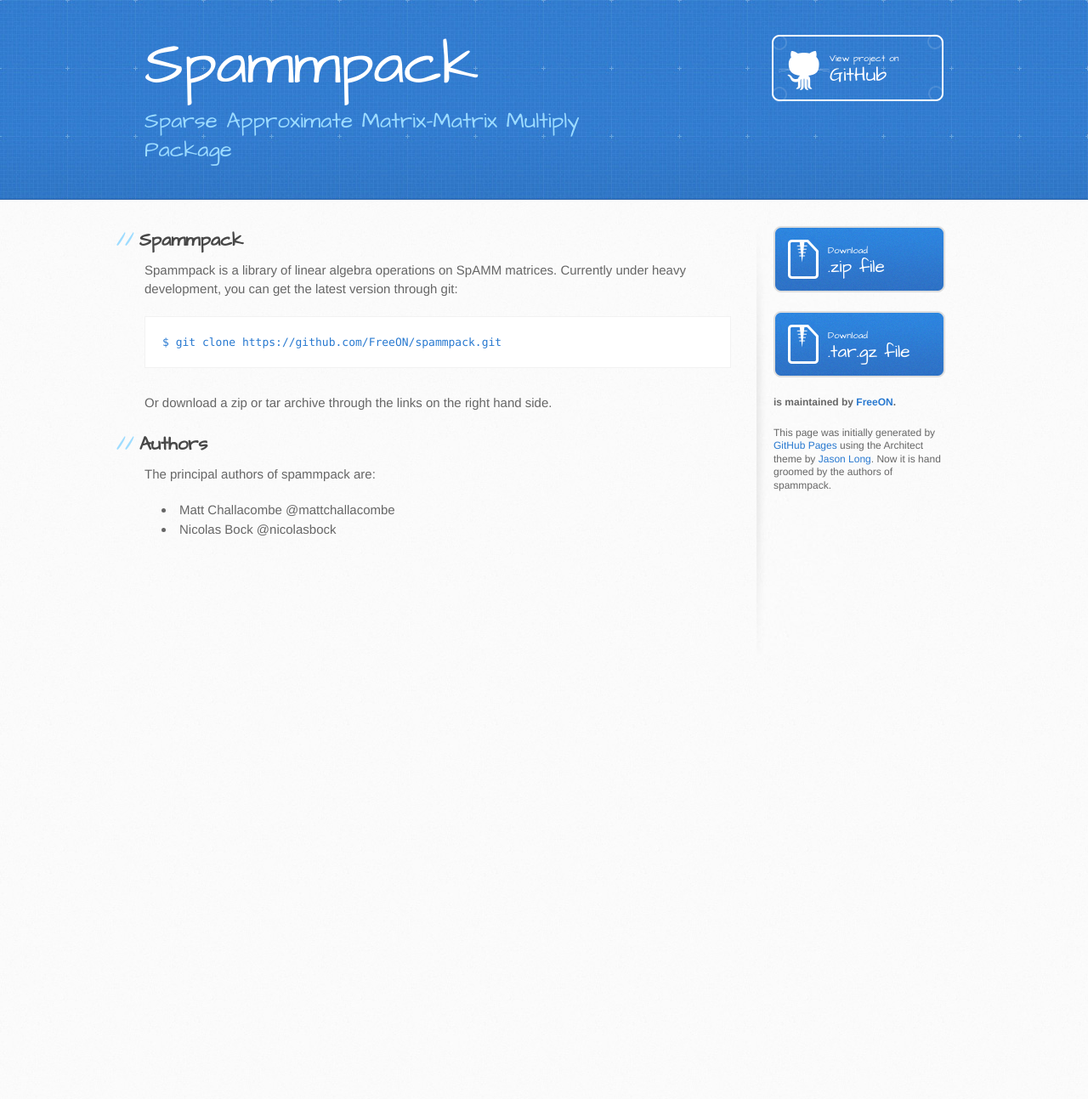
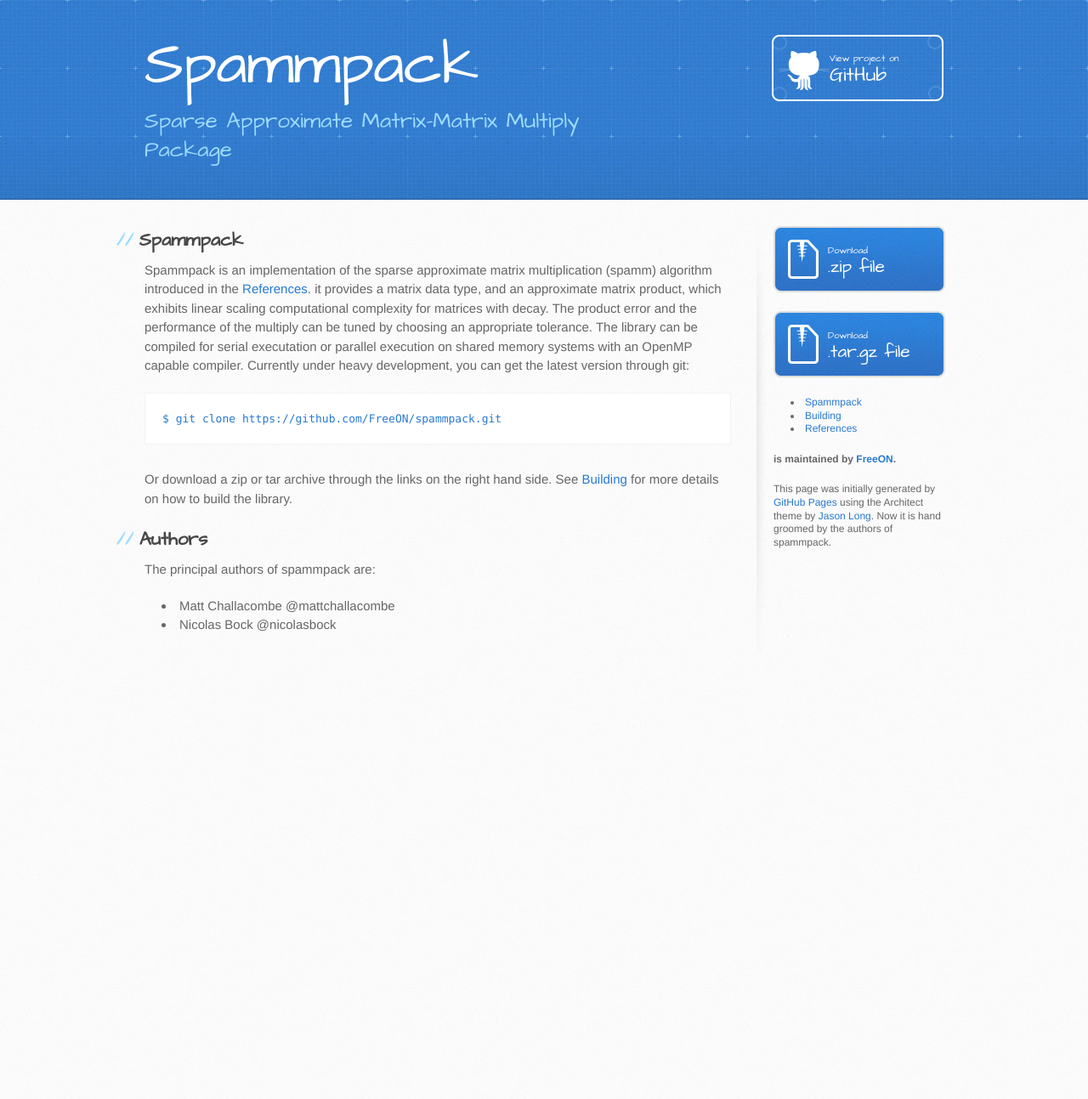
Before and after one commit to FreeON/spammpack, a Jekyll site: the page built from index.md, in a window 1280 px wide. Shown: the whole page at 85% size. Built offline with Jekyll 4.4.1, drawn with Linux system fonts in a browser that asks for light colours; before the commit the page ends 1227 px from its top, so only the background shows below that.

Commit message:
Added references.

```diff
--- a/_config.yml
+++ b/_config.yml
@@ -3,3 +3,8 @@ gems:
 
 footer-links:
   github: nicolasbock
+
+pages_list:
+  Spammpack: "/"
+  Building: "/building.html"
+  References: "/references.html"
--- a/_layouts/default.html
+++ b/_layouts/default.html
@@ -1,20 +1,86 @@
-{% include header.html %}
-{% include main_section.html %}
+<!DOCTYPE html>
+<html>
+  <head>
+    <meta charset='utf-8'>
+    <meta http-equiv="X-UA-Compatible" content="chrome=1">
+    <meta name="viewport" content="width=device-width, initial-scale=1, maximum-scale=1">
+    <link href='https://fonts.googleapis.com/css?family=Architects+Daughter' rel='stylesheet' type='text/css'>
+    <link rel="stylesheet" type="text/css" href="stylesheets/stylesheet.css" media="screen">
+    <link rel="stylesheet" type="text/css" href="stylesheets/pygment_trac.css" media="screen">
+    <link rel="stylesheet" type="text/css" href="stylesheets/print.css" media="print">
+
+    <!--[if lt IE 9]>
+    <script src="//html5shiv.googlecode.com/svn/trunk/html5.js"></script>
+    <![endif]-->
+
+    <title>{% if page.title %}{{page.title}}{% else %}Spammpack{% endif %}</title>
+
+    <script>
+      (function(i,s,o,g,r,a,m){i['GoogleAnalyticsObject']=r;i[r]=i[r]||function(){
+      (i[r].q=i[r].q||[]).push(arguments)},i[r].l=1*new Date();a=s.createElement(o),
+      m=s.getElementsByTagName(o)[0];a.async=1;a.src=g;m.parentNode.insertBefore(a,m)
+      })(window,document,'script','//www.google-analytics.com/analytics.js','ga');
+
+      ga('create', 'UA-18986301-3', 'auto');
+      ga('send', 'pageview');
+
+    </script>
+  </head>
+
+  <body>
+    <header>
+      <div class="inner">
+        <h1>Spammpack</h1>
+        <h2>Sparse Approximate Matrix-Matrix Multiply Package</h2>
+        <a href="https://github.com/FreeON/spammpack" class="button"><small>View project on</small> GitHub</a>
+      </div>
+    </header>
+
+    <div id="content-wrapper">
+      <div class="inner clearfix">
+        <section id="main-content">
+
 {{ content }}
+
+        </section>
+
+        <aside id="sidebar">
+          <a href="https://github.com/FreeON/spammpack/zipball/master" class="button">
+            <small>Download</small>
+            .zip file
+          </a>
+          <a href="https://github.com/FreeON/spammpack/tarball/master" class="button">
+            <small>Download</small>
+            .tar.gz file
+          </a>
+
+          <ul>
+          {% for page in site.pages_list %}
+            <li><small><a href="{{ page[1] }}">{{ page[0] }}</a></small></li>
+          {% endfor %}
+          </ul>
+
+          <p class="repo-owner"><a
+            href="https://github.com/FreeON/spammpack"></a> is maintained by
+          <a href="https://github.com/FreeON">FreeON</a>.</p>
+
+          <p>This page was initially generated by <a
+            href="https://pages.github.com">GitHub Pages</a> using the
+          Architect theme by <a href="https://twitter.com/jasonlong">Jason
+            Long</a>. Now it is hand groomed by the authors of spammpack.</p>
 
           <center>
             <script async src="//pagead2.googlesyndication.com/pagead/js/adsbygoogle.js"></script>
-        <!-- github add -->
+            <!-- github add 2 -->
             <ins class="adsbygoogle"
-          style="display:inline-block;width:336px;height:280px"
+              style="display:inline-block;width:160px;height:600px"
               data-ad-client="ca-pub-4328959315579213"
-          data-ad-slot="4644958656"></ins>
-        <script> (adsbygoogle = window.adsbygoogle || []).push({});
-        </script>
+              data-ad-slot="1272689850"></ins>
+            <script> (adsbygoogle = window.adsbygoogle || []).push({}); </script>
           </center>
 
-    </section>
-{% include sidebar.html %}
+        </aside>
       </div>
     </div>
-{% include footer.html %}
+  </body>
+</html>
--- a/index.md
+++ b/index.md
@@ -6,12 +6,19 @@ title: Spammpack
 Spammpack
 ---------
 
-Spammpack is a library of linear algebra operations on SpAMM matrices.
+Spammpack is an implementation of the sparse approximate matrix multiplication
+(spamm) algorithm introduced in the [References](/references.html). it
+provides a matrix data type, and an approximate matrix product, which exhibits
+linear scaling computational complexity for matrices with decay. The product
+error and the performance of the multiply can be tuned by choosing an
+appropriate tolerance.  The library can be compiled for serial executation or
+parallel execution on shared memory systems with an OpenMP capable compiler.
 Currently under heavy development, you can get the latest version through git:
 
     $ git clone https://github.com/FreeON/spammpack.git
 
-Or download a zip or tar archive through the links on the right hand side.
+Or download a zip or tar archive through the links on the right hand side. See
+[Building](/building.html) for more details on how to build the library.
 
 Authors
 -------
```
Also changed, not shown: _includes/google_add_unit_1.html (added, +10 -0 lines), building.md (added, +29 -0 lines), references.md (added, +11 -0 lines), 1 other file. Lines whose indentation alone changed are shown as unchanged.
